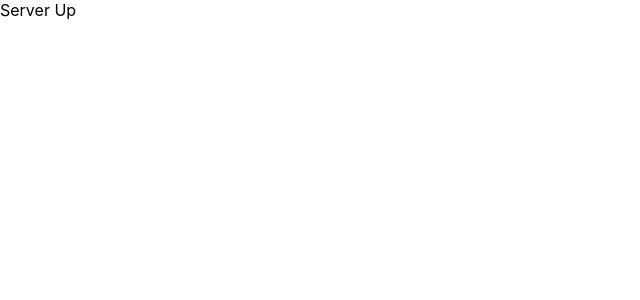
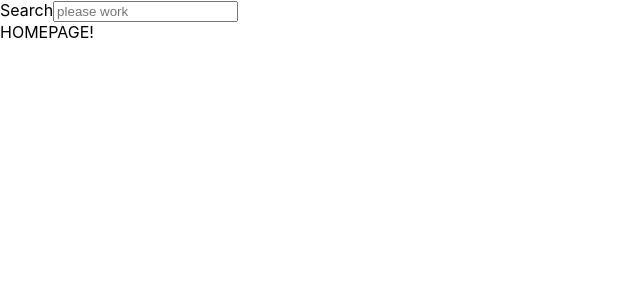
Before and after one commit to imELVEE/NBA-Info-Viewer, a React (Create React App) app in the folder client/: page / in a window 1280 px wide. Shown: the top 300 px of the page, without its empty margins (0-640 px from the left). Built offline with nearby package versions, Linux system fonts and the light colour scheme.

Commit message:
working search bar in react, yet to be interfaced with server and api

```diff
--- a/client/src/App.js
+++ b/client/src/App.js
@@ -1,10 +1,17 @@
+import React, {useEffect, useState, createContext} from "react";
 import logo from './logo.svg';
 import './App.css';
-import ServerRequest from "./Components/ServerRequest";
+import ServerRequest from "./Components/ServerRequest/ServerRequest";
+import AnchoredElements from "./Components/AnchoredElements/AnchoredElements";
+import FlowController from "./Components/FlowController";
+
+export const SearchContext = createContext(undefined);
 
 function App() {
   return (
-    <ServerRequest/>
+    <div>
+      <FlowController />
+    </div>
   );
 }
 
--- /dev/null
+++ b/client/src/Components/AnchoredElements/AnchoredElements.jsx
@@ -0,0 +1,10 @@
+import React from "react";
+import Searchfield from "./Searchbar/Searchfield";
+
+const AnchoredElements = () => {
+	return (
+		<Searchfield />
+	)
+};
+
+export default AnchoredElements;
--- /dev/null
+++ b/client/src/Components/AnchoredElements/Searchbar/Searchfield.jsx
@@ -0,0 +1,11 @@
+import React from "react";
+import Textbox from "./Textbox/Textbox";
+
+
+const Searchfield = () => {
+	return (
+		<Textbox />
+	)
+};
+
+export default Searchfield;
--- /dev/null
+++ b/client/src/Components/AnchoredElements/Searchbar/Textbox/Textbox.jsx
@@ -0,0 +1,27 @@
+import React, {useState, useContext} from "react";
+import {SearchContext} from "../../../FlowController";
+
+const Textbox = () => {
+	const searchContent = useContext(SearchContext)
+	const [currentText, setCurrentText] = useState('');
+
+	const submitHandler = (e) => {
+		e.preventDefault();
+		searchContent.setSearching(currentText);
+		setCurrentText('');
+	}
+
+	return (
+		<form onSubmit={submitHandler}>
+		  <div>
+		    <label>Search</label>
+		    <input type="search"
+		    	placeholder="please work"
+		    	value={currentText}
+		    	onChange={(e) => {setCurrentText(e.target.value)}}/>
+		  </div>
+		</form>
+	);
+};
+
+export default Textbox;
--- /dev/null
+++ b/client/src/Components/FlowController.jsx
@@ -0,0 +1,38 @@
+import React, {useEffect, useState, createContext} from "react";
+import AnchoredElements from "./AnchoredElements/AnchoredElements";
+import SearchResults from "./SearchResults/SearchResults";
+
+export const SearchContext = createContext(undefined);
+
+const FlowController = () => {
+  const [searching, setSearching] = useState(undefined);
+
+  if (searching)
+  {
+    return (
+      <div>
+        <SearchContext.Provider value={{searching, setSearching}}>
+          <AnchoredElements />
+        </SearchContext.Provider>
+        <div>
+          <SearchContext.Provider value={{searching, setSearching}}>
+          <SearchResults />
+        </SearchContext.Provider>
+        </div>
+      </div>
+    );
+  }
+
+  return (
+    <div>
+      <SearchContext.Provider value={{searching, setSearching}}>
+        <AnchoredElements />
+      </SearchContext.Provider>
+      <div>
+        HOMEPAGE!
+      </div>
+    </div>
+  );
+}
+
+export default FlowController;
--- /dev/null
+++ b/client/src/Components/SearchResults/SearchResults.jsx
@@ -0,0 +1,14 @@
+import React, {useRef, useEffect, useContext} from "react";
+import {SearchContext} from "../FlowController";
+
+const SearchResults = () => {
+	const SearchContent = useContext(SearchContext);
+
+	return (
+		<h1>
+          You searched for {SearchContent.searching}!
+      	</h1>
+	);
+}
+
+export default SearchResults;
```
Also changed, not shown: client/src/Components/Homepage/Homepage.jsx (added), client/src/Components/ServerRequest/ServerRequest.jsx (renamed from client/src/Components/ServerRequest.jsx), 2 other files (tests, documents, lock files or other folders).
